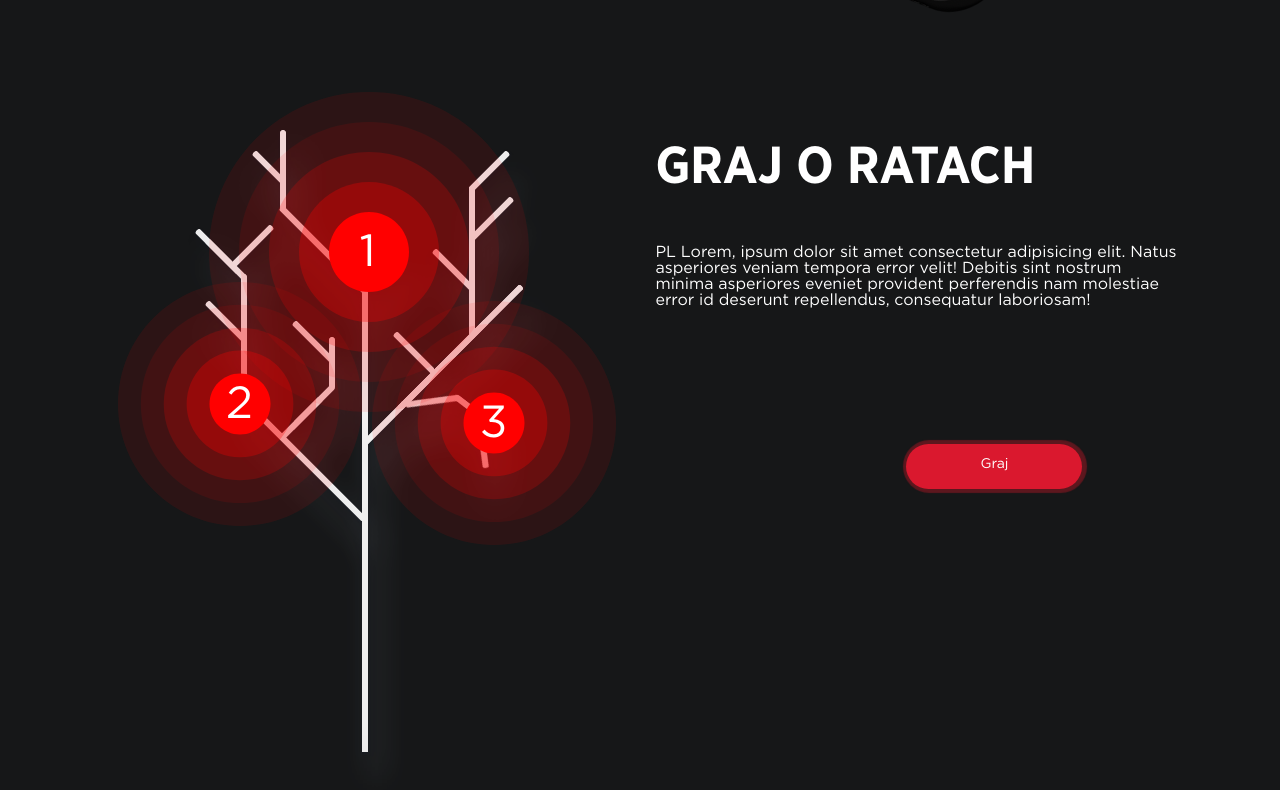
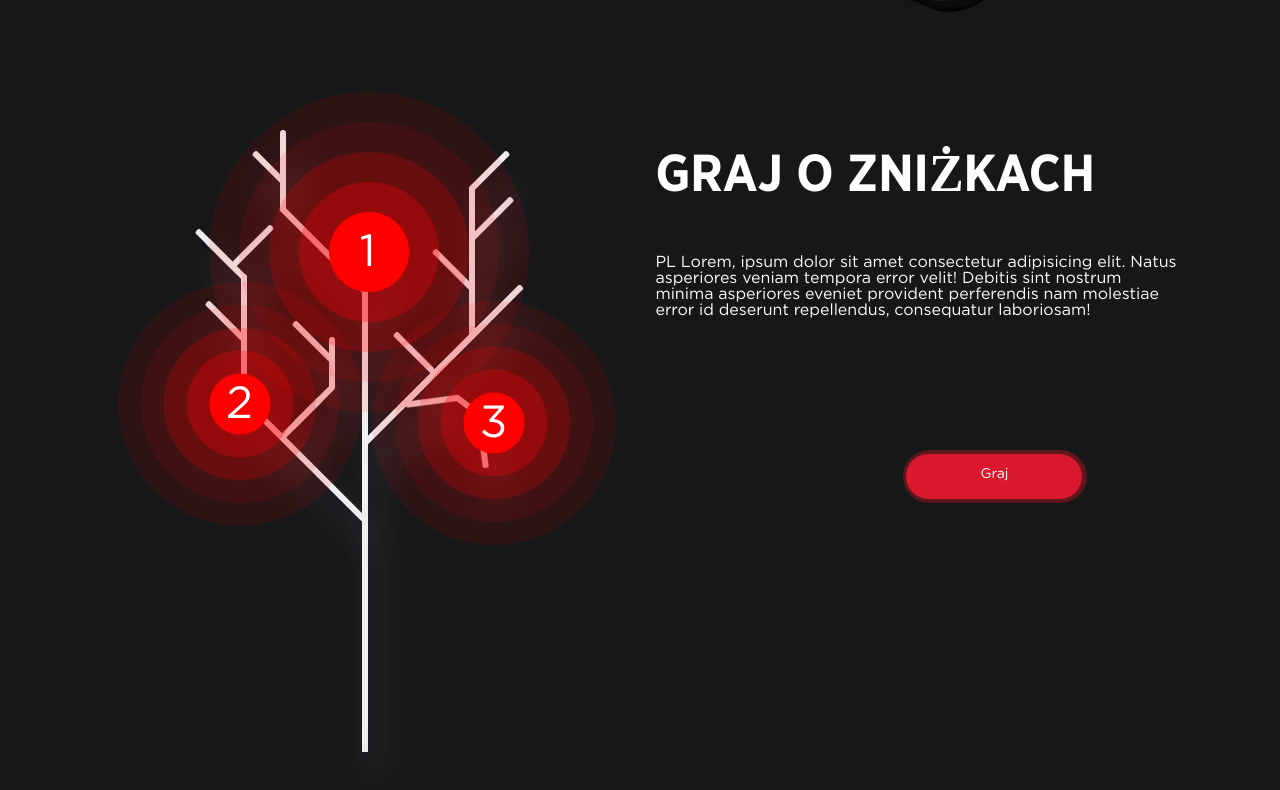
Before and after one commit to ZhendosC100/Jablonski, a website built with webpack: page index.html in a window 1280 px wide. Shown: the part 2208-2998 px from the top of the page. Built offline with nearby package versions, Linux system fonts and the light colour scheme; files whose address does not match are found by name.

Commit message:
Language OK

```diff
--- a/index.html
+++ b/index.html
@@ -372,7 +372,7 @@
             <div class="random_three">3</div>
         </div>
         <div class="lng_opt-rules active">
-            <p class="rules">Graj o ratach</p>
+            <p class="rules">Graj o zniżkach</p>
             <p class="rules_text">
                 PL Lorem, ipsum dolor sit amet consectetur adipisicing elit.
                 Natus asperiores veniam tempora error velit! Debitis sint
```
